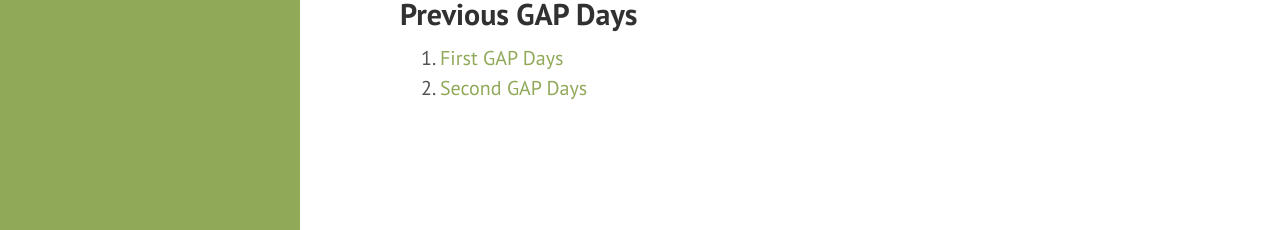
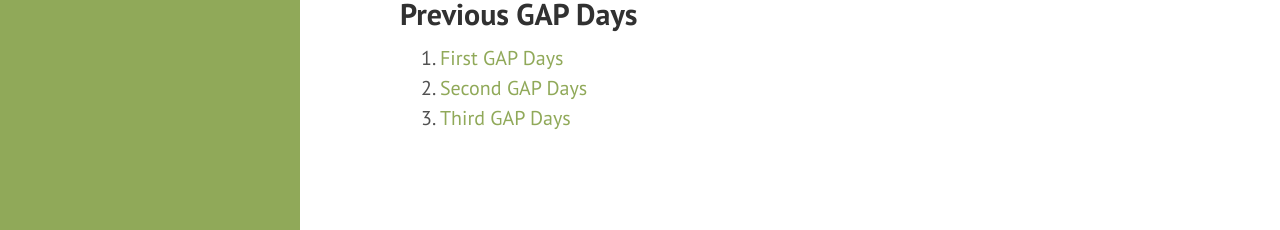
Before and after one commit to gapdays/gap-sage-days2016, a Jekyll site: the page built from index.md, in a window 1280 px wide and 1292 px high. Shown: the part 1059-1289 px from the top of the window. Built offline with Jekyll 4.4.1, drawn with Linux system fonts in a browser that asks for light colours; Markdown is read by kramdown in place of the engine named in the settings.

Commit message:
Change some stuff for GAP-Sage days

```diff
--- a/_config.yml
+++ b/_config.yml
@@ -11,7 +11,7 @@ title:            'First Joint GAP-Sage Days'
 description:      'Jan 18-22, 2016'
 location:         'University of St Andrews'
 url:              http://gapdays.de
-baseurl:          /gapdays2016-spring
+baseurl:          /gap-sage-days2016
 
 
 exclude: [ "program.aux", "program.log", "program.out", "program.tex", "misc" ]
--- a/index.md
+++ b/index.md
@@ -66,13 +66,6 @@ project
 
 ## Previous GAP Days
 
-<ol>
-  <li>
-    <strong></strong>
-    <a href="http://gapdays2014.coxeter.de/">First GAP Days</a>
-  </li>
-  <li>
-    <strong></strong>
-    <a href="/gapdays2015-spring/">Second GAP Days</a>
-  </li>
-</ol>
+1.  <a href="http://gapdays2014.coxeter.de/">First GAP Days</a>
+2.  <a href="/gapdays2015-spring/">Second GAP Days</a>
+3.  <a href="/gapdays2015-fall/">Third GAP Days</a>
```
Also changed, not shown: README.md.
